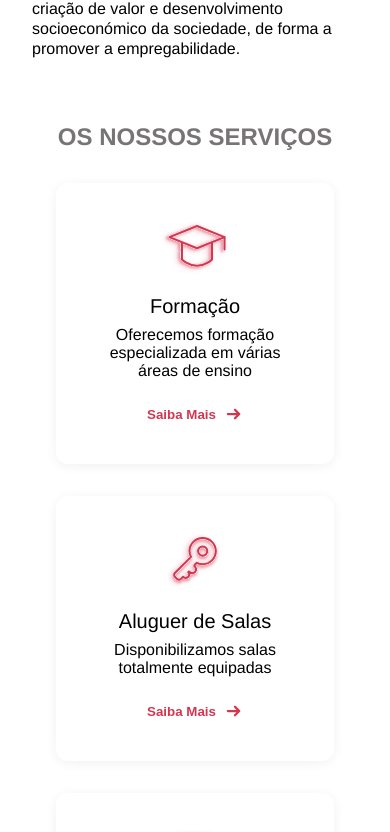
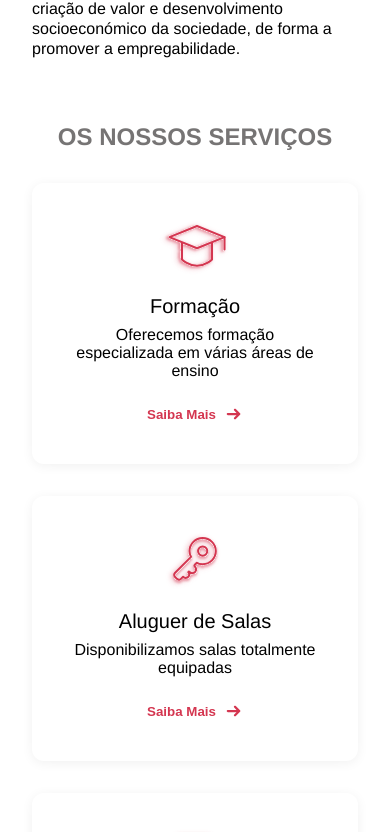
Before and after one commit to Martin42/celf, a React (Create React App) app: page / in a window 390 px wide. Shown: the part 857-1689 px from the top of the page. Built offline with nearby package versions, Linux system fonts and the light colour scheme.

Commit message:
services responsiveness

```diff
--- a/src/components/home/services.jsx
+++ b/src/components/home/services.jsx
@@ -3,10 +3,12 @@ import "../../style/homeStyles/services.scss";
 
 export const Services = () => {
   return (
-    <div className="services-container">
+    <section className="services-container">
       <h1>OS NOSSOS SERVIÇOS</h1>
+
+      <div className="card-container">
         {/* FORMACAO */}
-      <div className="card-container">
+        <div className="card">
           <svg
             xmlns="http://www.w3.org/2000/svg"
             width="64px"
@@ -92,7 +94,7 @@ export const Services = () => {
         </div>
 
         {/* ALUGER */}
-      <div className="card-container">
+        <div className="card">
           <svg
             xmlns="http://www.w3.org/2000/svg"
             width="50"
@@ -176,7 +178,7 @@ export const Services = () => {
         </div>
 
         {/* TRADUCOES */}
-      <div className="card-container">
+        <div className="card">
           <svg
             xmlns="http://www.w3.org/2000/svg"
             width="44"
@@ -260,5 +262,6 @@ export const Services = () => {
           </button>
         </div>
       </div>
+    </section>
   );
 };
--- a/src/style/homeStyles/services.scss
+++ b/src/style/homeStyles/services.scss
@@ -2,6 +2,20 @@
 
 .services-container {
   margin: $margin-mobile;
+
+  @media (min-width: $breakpoint-xs) {
+    margin: $margin-tablet;
+  }
+
+  @media (min-width: $breakpoint-md) {
+    margin: $margin-laptop;
+    gap: $spacing-xxl;
+  }
+
+  @media (min-width: $breakpoint-lg) {
+    margin: $margin-desktop;
+  }
+
   display: flex;
   flex-direction: column;
   align-items: center;
@@ -9,6 +23,9 @@
   h1 {
     color: $color-terciary;
     font-size: $font-size-xl;
+    @media (min-width: $breakpoint-md) {
+      font-size: $font-size-2xl;
+    }
     text-align: center;
   }
 }
@@ -16,14 +33,38 @@
 .card-container {
   display: flex;
   flex-direction: column;
+  @media (min-width: $breakpoint-md) {
+    flex-direction: row;
+    justify-content: center;
+    width: 100%;
+  }
+  align-items: center;
+  gap: $spacing-xl;
+}
+
+.card {
+  display: flex;
+  flex-direction: column;
   justify-content: space-between;
   align-items: center;
   height: max-content;
   padding: 2.5rem;
-  margin: 0 $spacing-lg;
   gap: $spacing-lg;
   border-radius: $border-radius-large;
   box-shadow: $box-shadow;
+
+  @media (min-width: $breakpoint-xs) {
+    width: 19rem;
+  }
+
+  @media (min-width: $breakpoint-md) {
+    width: 16rem;
+    height: 18rem;
+  }
+
+  @media (min-width: $breakpoint-lg) {
+    width: 19rem;
+  }
 }
 
 .card-svg {
@@ -44,18 +85,23 @@
 .card-title {
   text-align: center;
   font-size: $font-size-lg;
+
+  @media (min-width: $breakpoint-md) {
+    font-weight: $font-weight-bold;
+  }
+
+  @media (min-width: $breakpoint-lg) {
+    font-size: $font-size-xl;
+    font-weight: $font-weight-bold;
+  }
   margin-bottom: $spacing-sm;
 }
 
 .card-subtitle {
   text-align: center;
   font-weight: $font-weight-light;
-}
 
-// Media Queries
-
-@media (min-width: $breakpoint-xs) {
-  .card-container {
-    width: 19rem;
+  @media (min-width: $breakpoint-md) {
+    font-weight: $font-weight-normal;
   }
 }
```
Lines whose indentation alone changed are shown as unchanged.
